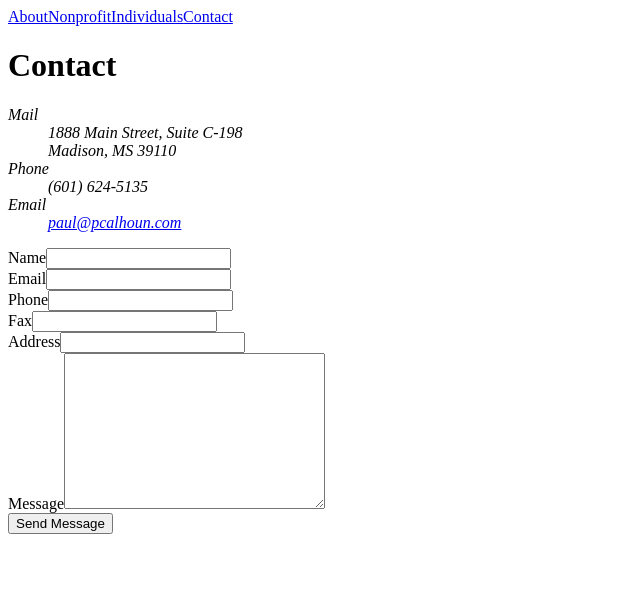
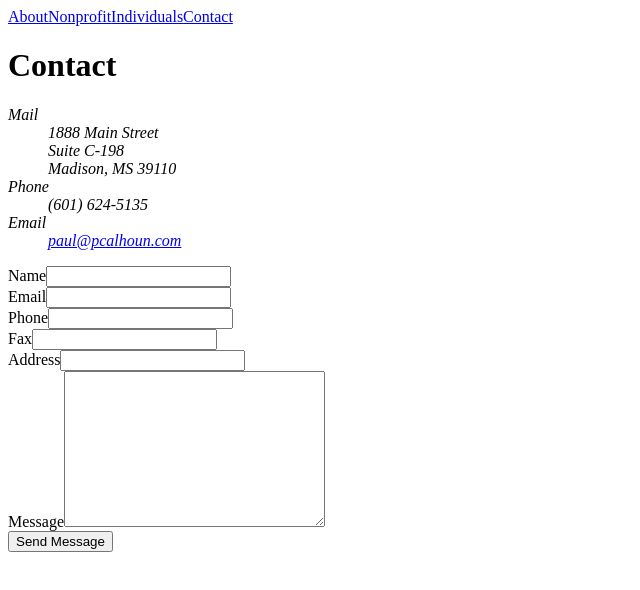
Before and after one commit to dcalhoun/life-stewardship, a Next.js app: page /contact in a window 1280 px wide. Shown: the top 590 px of the page, without its empty margins (0-640 px from the left). Built offline with nearby package versions, Linux system fonts and the light colour scheme.

Commit message:
Update contact information formatting

```diff
--- a/pages/contact.tsx
+++ b/pages/contact.tsx
@@ -14,7 +14,9 @@ export default function Index() {
           <dl>
             <dt>Mail</dt>
             <dd>
-              1888 Main Street, Suite C-198
+              1888 Main Street
+              <br />
+              Suite C-198
               <br />
               Madison, MS 39110
             </dd>
```
